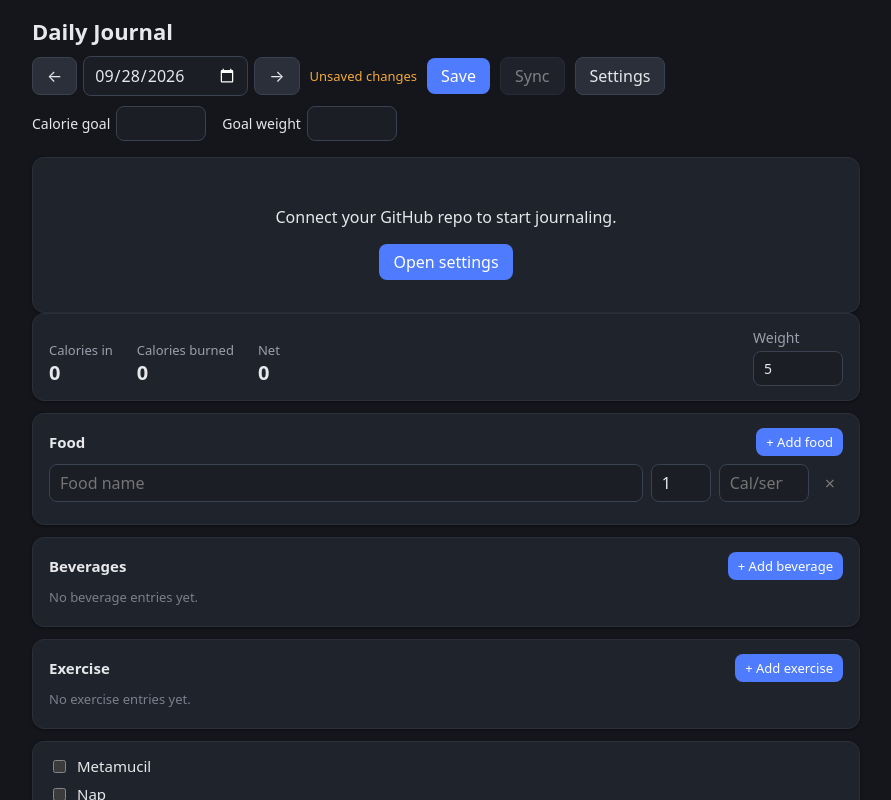
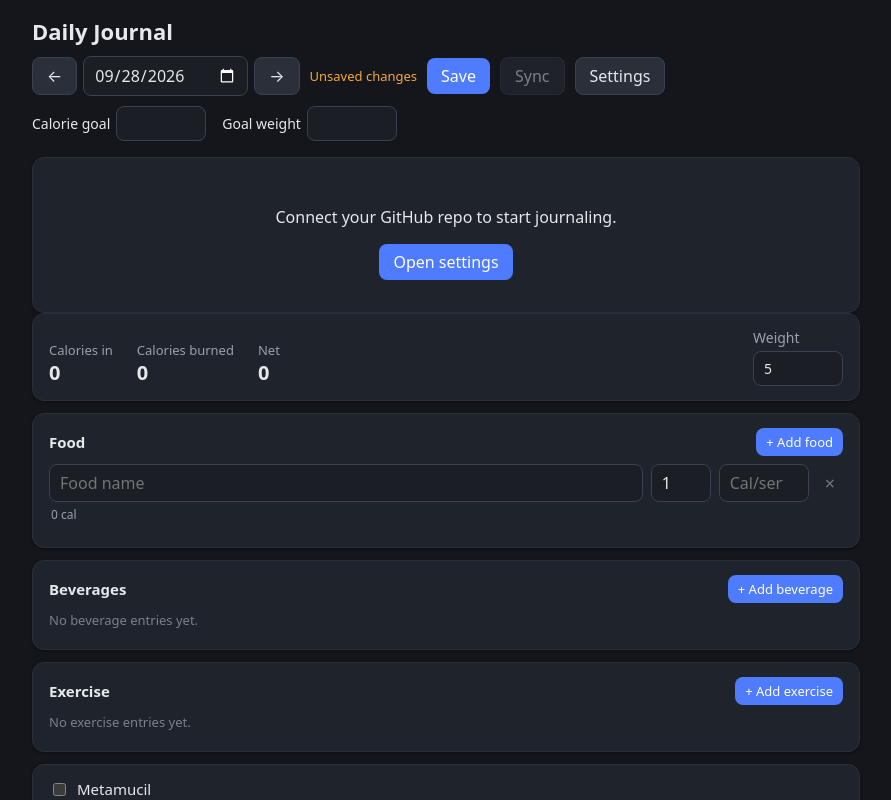
Before and after one commit to itsmedpp/journal, a React (Vite) app: page / in a window 1280 px wide. Both pictures are taken after typing "5", "5", "5", "Sample" into the empty fields and a click on the button "+ Add food". Shown: the top 800 px of the page, without its empty margins (194-1085 px from the left). Built offline with nearby package versions, Linux system fonts and the light colour scheme.

Commit message:
Show per-entry total calories for food and beverages

```diff
--- a/src/components/DayEntry.tsx
+++ b/src/components/DayEntry.tsx
@@ -106,7 +106,8 @@ export function DayEntryForm({ day, foodPresets, beveragePresets, exercisePreset
         </div>
         {day.foods.length === 0 && <p className="hint">No food entries yet.</p>}
         {day.foods.map((f, i) => (
-          <div className="row" key={i}>
+          <div className="entry-row" key={i}>
+            <div className="row">
               <input
                 className="grow"
                 placeholder="Food name"
@@ -134,6 +135,8 @@ export function DayEntryForm({ day, foodPresets, beveragePresets, exercisePreset
                 ×
               </button>
             </div>
+            <div className="entry-total">{(f.caloriesPerServing || 0) * (f.qty || 1)} cal</div>
+          </div>
         ))}
         <datalist id="food-presets">
           {foodPresets.map((p) => <option key={p.name} value={p.name} />)}
@@ -150,7 +153,8 @@ export function DayEntryForm({ day, foodPresets, beveragePresets, exercisePreset
         </div>
         {day.beverages.length === 0 && <p className="hint">No beverage entries yet.</p>}
         {day.beverages.map((b, i) => (
-          <div className="row" key={i}>
+          <div className="entry-row" key={i}>
+            <div className="row">
               <input
                 className="grow"
                 placeholder="Beverage name"
@@ -177,6 +181,8 @@ export function DayEntryForm({ day, foodPresets, beveragePresets, exercisePreset
               <button type="button" className="btn icon" onClick={() => set({ beverages: day.beverages.filter((_, j) => j !== i) })}>
                 ×
               </button>
+            </div>
+            <div className="entry-total">{(b.caloriesPerServing || 0) * (b.qty || 1)} cal</div>
           </div>
         ))}
         <datalist id="beverage-presets">
--- a/src/styles.css
+++ b/src/styles.css
@@ -105,6 +105,9 @@ main { display: flex; flex-direction: column; gap: 16px; }
 .card label.check { flex-direction: row; align-items: center; gap: 8px; font-size: 15px; }
 .card section, .card .check { margin-bottom: 8px; }
 
+.entry-row { margin-bottom: 10px; }
+.entry-row .row { margin-bottom: 4px; }
+.entry-total { font-size: 12px; color: #9aa0ad; padding-left: 2px; }
 .row { display: flex; gap: 8px; margin-bottom: 8px; align-items: center; }
 .row .grow { flex: 1; min-width: 0; }
 .row .num { width: 90px; }
```
Lines whose indentation alone changed are shown as unchanged.
